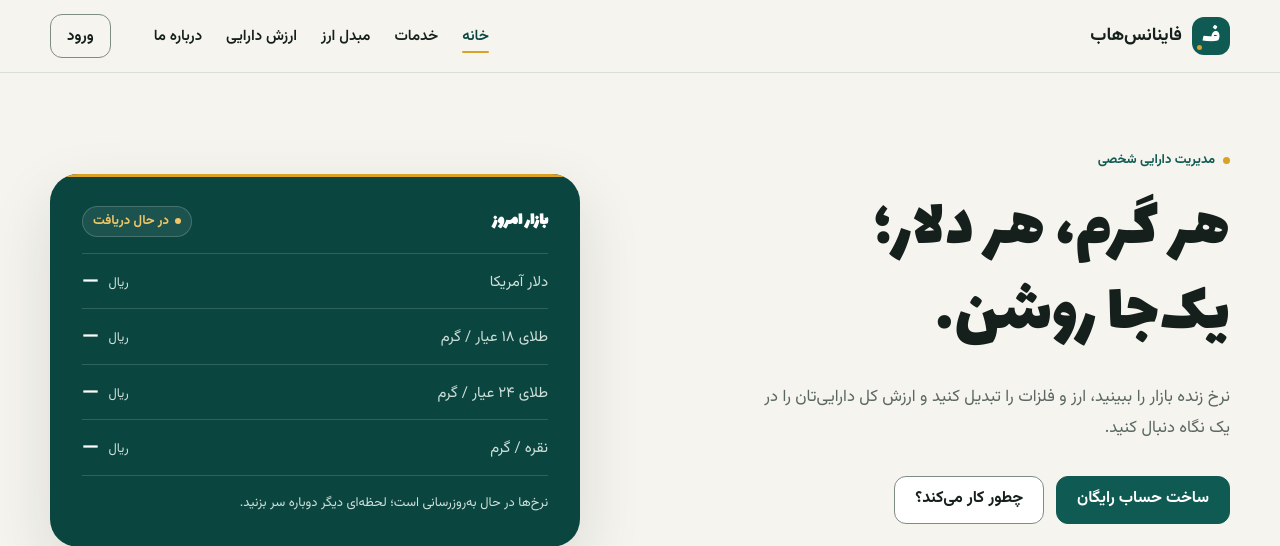
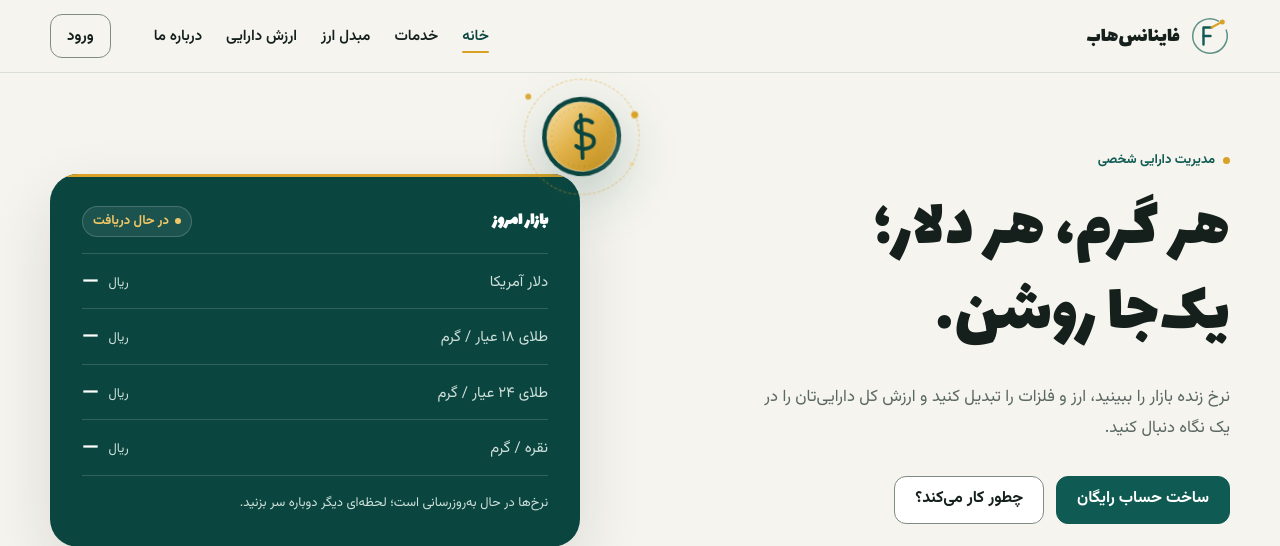
Before and after one commit to Amir-Sajedi/FinanceHub, a Django app: page / in a window 1280 px wide. Shown: the top 546 px of the page. Run offline with Django 5.2, Linux system fonts and the light colour scheme; data that the repository does not hold is empty.

Commit message:
polish branding and hero visuals

```diff
--- a/bkiblog/blog/static/blog/site.css
+++ b/bkiblog/blog/static/blog/site.css
@@ -918,36 +918,28 @@ ul.errorlist {
 .nav-brand:hover { color: var(--ink); }
 
 .brand-mark {
-  position: relative;
-  width: 38px;
-  height: 38px;
+  --brand-mark-accent: var(--accent);
+  width: 40px;
+  height: 40px;
   flex: none;
   display: grid;
   place-items: center;
-  border-radius: 12px;
-  background: var(--brand);
-  color: var(--surface);
-  font-family: var(--font-display);
-  font-size: 26px;
-  font-weight: 400;
-  line-height: 1;
-}
-
-.brand-mark::after {
-  content: "";
-  position: absolute;
-  inset-block-end: 5px;
-  inset-inline-end: 5px;
-  width: 5px;
-  height: 5px;
-  border-radius: 50%;
-  background: var(--accent);
+  color: var(--brand);
+}
+
+.brand-mark__glyph {
+  width: 100%;
+  height: 100%;
+  overflow: visible;
 }
 
 .brand-text {
   color: var(--ink);
-  font-size: 1.125rem;
-  font-weight: 700;
+  font-family: var(--font-display);
+  font-size: 1.35rem;
+  font-weight: 400;
+  line-height: 1.2;
+  padding-block-start: 3px;
   white-space: nowrap;
 }
 
@@ -1126,12 +1118,19 @@ ul.errorlist {
   gap: 10px;
   min-height: 44px;
   color: var(--surface);
-  font-weight: 700;
+  font-family: var(--font-display);
+  font-size: 1.35rem;
+  font-weight: 400;
   text-decoration: none;
 }
 
 .footer-brand:hover { color: var(--surface); }
-.footer-brand .brand-mark { width: 34px; height: 34px; font-size: 23px; }
+.footer-brand .brand-mark {
+  --brand-mark-accent: var(--accent-on-dark);
+  width: 36px;
+  height: 36px;
+  color: var(--surface);
+}
 
 .footer-statement {
   max-width: 22ch;
@@ -1215,6 +1214,11 @@ ul.errorlist {
   align-items: center;
 }
 
+.hero__market {
+  position: relative;
+  min-width: 0;
+}
+
 .hero__copy { display: grid; gap: 0; }
 
 .hero__title {
@@ -1329,6 +1333,107 @@ ul.errorlist {
 }
 
 .market-board__foot a { color: var(--accent-on-dark); font-weight: 700; }
+
+/* Floating dollar medallion pinned to the rate board's right edge */
+.money-orb {
+  --orb-size: clamp(88px, 7.4vw, 104px);
+  position: absolute;
+  z-index: 2;
+  inset-block-start: calc(10px - var(--orb-size));
+  inset-inline-start: calc(46px - var(--orb-size));
+  width: var(--orb-size);
+  height: var(--orb-size);
+  display: grid;
+  place-items: center;
+  pointer-events: none;
+  filter: drop-shadow(0 20px 26px rgba(10, 69, 63, 0.24));
+}
+
+.money-orb__orbit {
+  position: absolute;
+  inset: -11%;
+  border: 1.5px dashed rgba(217, 162, 39, 0.55);
+  border-radius: 50%;
+}
+
+.money-orb__orbit::before {
+  content: "";
+  position: absolute;
+  top: -4px;
+  left: 50%;
+  width: 7px;
+  height: 7px;
+  border-radius: 50%;
+  background: var(--accent);
+  transform: translateX(-50%);
+}
+
+.money-orb__coin {
+  position: relative;
+  width: 88%;
+  height: 88%;
+  border-radius: 50%;
+}
+
+.money-orb__coin svg { width: 100%; height: 100%; }
+
+.money-orb__coin::after {
+  content: "";
+  position: absolute;
+  inset: 0;
+  border-radius: 50%;
+  background-image: linear-gradient(115deg, transparent 32%, rgba(255, 255, 255, 0.42) 47%, transparent 62%);
+  background-size: 240% 240%;
+  background-repeat: no-repeat;
+  background-position: 130% 0;
+  opacity: 0.7;
+  pointer-events: none;
+}
+
+.money-orb__spark {
+  position: absolute;
+  width: 6px;
+  height: 6px;
+  border-radius: 50%;
+  background: var(--accent);
+  opacity: 0.8;
+}
+
+.money-orb__spark--one { top: 11%; left: -7%; }
+.money-orb__spark--two {
+  right: -5%;
+  bottom: 16%;
+  width: 5px;
+  height: 5px;
+  background: var(--accent-on-dark);
+}
+
+@media (prefers-reduced-motion: no-preference) {
+  .money-orb { animation: money-orb-drift 7.5s var(--ease) infinite; }
+  .money-orb__orbit { animation: money-orb-spin 34s linear infinite; }
+  .money-orb__coin::after { animation: money-coin-glint 7s var(--ease) infinite; }
+  .money-orb__spark--one { animation: money-orb-spark 5.2s var(--ease) infinite; }
+  .money-orb__spark--two { animation: money-orb-spark 6.4s var(--ease) 0.8s infinite; }
+}
+
+@keyframes money-orb-drift {
+  0%, 100% { transform: translate3d(0, 0, 0) rotate(-2.5deg); }
+  50% { transform: translate3d(0, -9px, 0) rotate(2.5deg); }
+}
+
+@keyframes money-orb-spin {
+  to { transform: rotate(360deg); }
+}
+
+@keyframes money-orb-spark {
+  0%, 100% { transform: translate3d(0, 0, 0) scale(0.9); opacity: 0.45; }
+  50% { transform: translate3d(0, -8px, 0) scale(1); opacity: 0.95; }
+}
+
+@keyframes money-coin-glint {
+  0%, 30% { background-position: 130% 0; }
+  55%, 100% { background-position: -40% 100%; }
+}
 
 /* Trust strip */
 .trust-strip {
@@ -1525,11 +1630,18 @@ ul.errorlist {
   gap: 10px;
   min-height: 44px;
   color: var(--surface);
-  font-weight: 700;
+  font-family: var(--font-display);
+  font-size: 1.35rem;
+  font-weight: 400;
   text-decoration: none;
 }
 
 .auth-aside__brand:hover { color: var(--surface); }
+
+.auth-aside__brand .brand-mark {
+  --brand-mark-accent: var(--accent-on-dark);
+  color: var(--surface);
+}
 
 .auth-aside__title {
   max-width: 14ch;
@@ -2122,6 +2234,7 @@ ul.errorlist {
   .hero__grid { grid-template-columns: 1fr; gap: var(--space-6); }
   .hero__title { max-width: 16ch; }
   .market-board { max-width: 620px; }
+  .money-orb { display: none; }
 
   .tool-layout { grid-template-columns: 1fr; }
   .promo-card { position: static; }
--- a/bkiblog/blog/templates/blog/login.html
+++ b/bkiblog/blog/templates/blog/login.html
@@ -8,7 +8,7 @@
     <div class="auth-layout">
         <div class="auth-card">
             <div class="auth-header">
-                <span class="brand-mark" aria-hidden="true">ف</span>
+                {% include "partials/brand_mark.html" %}
                 <h1>ورود به حساب</h1>
                 <p>برای دیدن دارایی‌ها و ادامه کار وارد شوید.</p>
             </div>
--- a/bkiblog/blog/templates/blog/main-page.html
+++ b/bkiblog/blog/templates/blog/main-page.html
@@ -39,6 +39,7 @@
                 </p>
             </div>
 
+            <div class="hero__market">
             <section class="market-board" id="prices" aria-labelledby="market-title">
                 <div class="market-board__head">
                     <h2 class="market-board__title" id="market-title">بازار امروز</h2>
@@ -76,6 +77,30 @@
                     {% endif %}
                 </div>
             </section>
+
+            <div class="money-orb" aria-hidden="true">
+                <span class="money-orb__orbit"></span>
+                <span class="money-orb__spark money-orb__spark--one"></span>
+                <span class="money-orb__spark money-orb__spark--two"></span>
+                <span class="money-orb__coin">
+                    <svg viewBox="0 0 120 120" fill="none" focusable="false">
+                        <defs>
+                            <linearGradient id="money-coin-face" x1="18" y1="10" x2="102" y2="112" gradientUnits="userSpaceOnUse">
+                                <stop offset="0" stop-color="#F7DCA0"/>
+                                <stop offset=".45" stop-color="#E2B34C"/>
+                                <stop offset="1" stop-color="#BE8A16"/>
+                            </linearGradient>
+                        </defs>
+                        <circle cx="60" cy="60" r="57" fill="#0A453F"/>
+                        <circle cx="60" cy="60" r="50" fill="url(#money-coin-face)"/>
+                        <circle cx="60" cy="60" r="50" stroke="#F9E8BC" stroke-opacity=".6" stroke-width="1.5"/>
+                        <circle cx="60" cy="60" r="43" stroke="#0A453F" stroke-opacity=".2" stroke-width="1.25" stroke-dasharray="2 6"/>
+                        <path d="M76 40.5c-2.7-3-6.4-4.5-10.8-4.5-7.7 0-13.2 4-13.2 10.2 0 13.2 25.5 7.3 25.5 20.7 0 6.5-5.6 10.9-13.8 10.9-4.8 0-9.2-1.7-12.2-4.6" stroke="#0A453F" stroke-width="5.4" stroke-linecap="round"/>
+                        <path d="M60 29v62" stroke="#0A453F" stroke-width="5.4" stroke-linecap="round"/>
+                    </svg>
+                </span>
+            </div>
+            </div>
         </div>
     </div>
 </section>
--- a/bkiblog/blog/templates/blog/password_change_form.html
+++ b/bkiblog/blog/templates/blog/password_change_form.html
@@ -8,7 +8,7 @@
     <div class="auth-layout">
         <div class="auth-card">
             <div class="auth-header">
-                <span class="brand-mark" aria-hidden="true">ف</span>
+                {% include "partials/brand_mark.html" %}
                 <h1>تغییر رمز عبور</h1>
                 <p>برای امنیت حساب، ابتدا رمز فعلی و سپس رمز تازه را وارد کنید.</p>
             </div>
--- a/bkiblog/blog/templates/blog/password_reset.html
+++ b/bkiblog/blog/templates/blog/password_reset.html
@@ -8,7 +8,7 @@
     <div class="auth-layout">
         <div class="auth-card">
             <div class="auth-header">
-                <span class="brand-mark" aria-hidden="true">ف</span>
+                {% include "partials/brand_mark.html" %}
                 <h1>بازیابی رمز عبور</h1>
                 <p>رایانامه‌تان را وارد کنید تا پیوند بازیابی برایتان بفرستیم.</p>
             </div>
--- a/bkiblog/blog/templates/blog/password_reset_confirm.html
+++ b/bkiblog/blog/templates/blog/password_reset_confirm.html
@@ -8,7 +8,7 @@
     <div class="auth-layout">
         <div class="auth-card">
             <div class="auth-header">
-                <span class="brand-mark" aria-hidden="true">ف</span>
+                {% include "partials/brand_mark.html" %}
                 <h1>تعیین رمز عبور تازه</h1>
                 <p>رمز عبور تازه‌تان را وارد کنید تا دوباره به حساب دسترسی داشته باشید.</p>
             </div>
--- a/bkiblog/blog/templates/blog/register.html
+++ b/bkiblog/blog/templates/blog/register.html
@@ -8,7 +8,7 @@
     <div class="auth-layout">
         <div class="auth-card">
             <div class="auth-header">
-                <span class="brand-mark" aria-hidden="true">ف</span>
+                {% include "partials/brand_mark.html" %}
                 <h1>ساخت حساب</h1>
                 <p>در چند ثانیه شروع کنید و دارایی‌تان را یک‌جا ببینید.</p>
             </div>
--- a/bkiblog/templates/base.html
+++ b/bkiblog/templates/base.html
@@ -14,7 +14,7 @@
     <link rel="icon" type="image/x-icon" href="{% static 'blog/favicon.ico' %}">
     <link rel="apple-touch-icon" href="{% static 'blog/apple-touch-icon.png' %}">
     <link rel="preload" href="{% static 'blog/fonts/Vazirmatn-Variable.woff2' %}" as="font" type="font/woff2" crossorigin>
-    <link rel="stylesheet" href="{% static 'blog/site.css' %}?v=9">
+    <link rel="stylesheet" href="{% static 'blog/site.css' %}?v=10">
     {% block extra_css %}{% endblock %}
     {% block styling %}{% endblock %}
 </head>
@@ -24,7 +24,7 @@
 <header class="site-header">
     <nav class="nav-container" aria-label="ناوبری اصلی">
         <a href="{% url 'home' %}" class="nav-brand" aria-label="فاینانس‌هاب، صفحه اصلی">
-            <span class="brand-mark" aria-hidden="true">ف</span>
+            {% include "partials/brand_mark.html" %}
             <span class="brand-text">فاینانس‌هاب</span>
         </a>
 
@@ -81,7 +81,7 @@
         <div class="footer-grid">
             <div class="footer-brand-col">
                 <a href="{% url 'home' %}" class="footer-brand" aria-label="فاینانس‌هاب، صفحه اصلی">
-                    <span class="brand-mark" aria-hidden="true">ف</span>
+                    {% include "partials/brand_mark.html" %}
                     <span>فاینانس‌هاب</span>
                 </a>
                 <p class="footer-statement">هر گرم، هر دلار؛ یک‌جا روشن.</p>
--- a/bkiblog/templates/partials/auth_aside.html
+++ b/bkiblog/templates/partials/auth_aside.html
@@ -1,6 +1,6 @@
 <aside class="auth-aside" aria-label="درباره فاینانس‌هاب">
     <a href="{% url 'home' %}" class="auth-aside__brand" aria-label="فاینانس‌هاب، صفحه اصلی">
-        <span class="brand-mark" aria-hidden="true">ف</span>
+        {% include "partials/brand_mark.html" %}
         <span>فاینانس‌هاب</span>
     </a>
 
--- /dev/null
+++ b/bkiblog/templates/partials/brand_mark.html
@@ -0,0 +1,9 @@
+<span class="brand-mark" aria-hidden="true">
+    <svg class="brand-mark__glyph" viewBox="0 0 40 40" fill="none" focusable="false">
+        <path d="M36.2 14.1A17.25 17.25 0 1 1 28.63 5.06" stroke="currentColor" stroke-opacity=".65" stroke-width="1.5" stroke-linecap="round"/>
+        <path d="M13.5 28.5V11.5h8" stroke="currentColor" stroke-width="2.4" stroke-linecap="round" stroke-linejoin="round"/>
+        <path d="M13.5 20H20.5" stroke="currentColor" stroke-width="2.4" stroke-linecap="round"/>
+        <path d="M21.5 11.5 29.7 7.1" stroke="var(--brand-mark-accent)" stroke-width="2.2" stroke-linecap="round"/>
+        <circle cx="32.3" cy="5.9" r="2.5" fill="var(--brand-mark-accent)"/>
+    </svg>
+</span>
```
